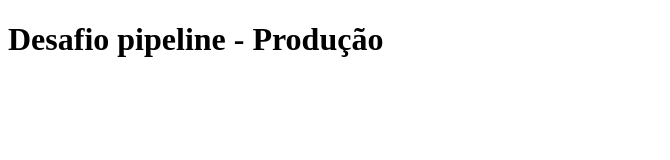
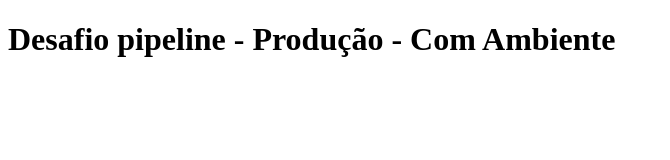
Before and after one commit to Larissa170/desafio-pipeline, a plain HTML site: page index.html in a window 1280 px wide. Shown: the whole page, without its empty margins (0-670 px from the left). Drawn offline with Linux system fonts and the light colour scheme.

Commit message:
[prod] produção com ambiente
Signed-off-by: Larissa170 <larissa.m.rodrigues1702@gmail.com>

```diff
--- a/index.html
+++ b/index.html
@@ -6,6 +6,6 @@
   <title>Desafio pipeline</title>
 </head>
 <body>
-  <h1>Desafio pipeline - Produção</h1>
+  <h1>Desafio pipeline - Produção - Com Ambiente</h1>
 </body>
 </html>
```
